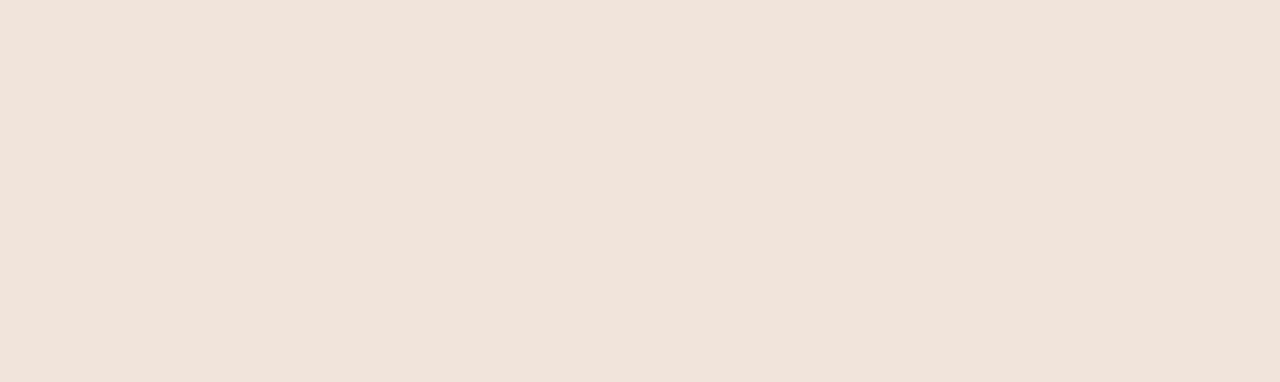
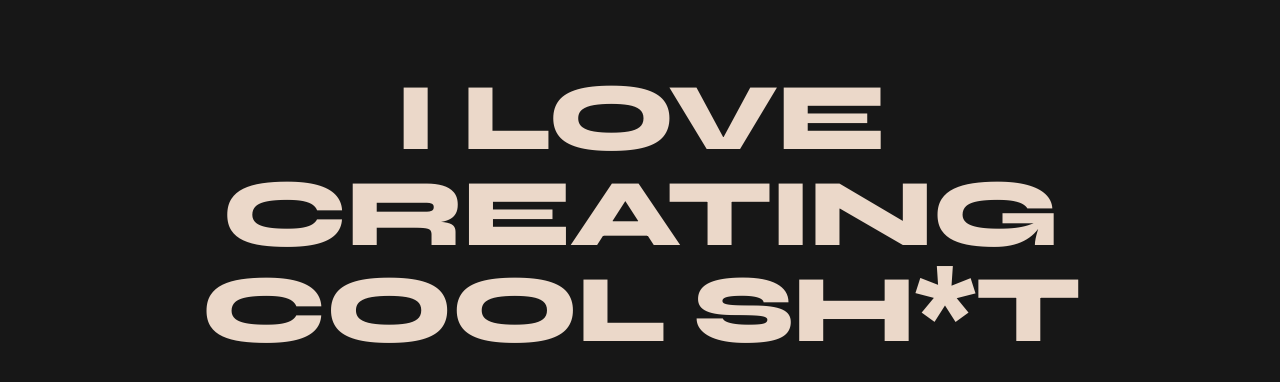
Before and after one commit to jTomasek-ux/portfolio, a Next.js app: page / in a window 1280 px wide. Shown: the part 1738-2120 px from the top of the page. Built offline with nearby package versions, Linux system fonts and the light colour scheme; a web font is replaced by a local one.

Commit message:
text animation fix height + new ILoveSection component in progress

```diff
--- a/app/components/HeroPage.tsx
+++ b/app/components/HeroPage.tsx
@@ -4,6 +4,7 @@ import { useState, useEffect, useCallback } from "react";
 import Header from "./Header";
 import HeroSection from "./HeroSection";
 import AboutSection from "./AboutSection";
+import ILoveSection from "./ILoveSection";
 
 export default function HeroPage() {
   const [isDark] = useState(true);
@@ -35,6 +36,7 @@ export default function HeroPage() {
           onF1LeadCarExited={handleF1LeadCarExited}
         />
         <AboutSection />
+        <ILoveSection />
       </main>
     </>
   );
--- /dev/null
+++ b/app/components/ILoveSection.tsx
@@ -0,0 +1,25 @@
+"use client";
+
+export default function ILoveSection() {
+  return (
+    <section
+      id="love"
+      className="bg-[#171717] px-8 py-20 text-[#ebd8c9] md:px-12 md:py-28"
+    >
+      <div className="mx-auto max-w-[1400px]">
+        <p
+          className="text-center"
+          style={{
+            fontFamily: "var(--font-syne), sans-serif",
+            fontWeight: 800,
+            fontSize: "clamp(2.5rem, 8vw, 6rem)",
+            lineHeight: 1,
+            letterSpacing: "-0.02em",
+          }}
+        >
+          I LOVE CREATING COOL SH*T
+        </p>
+      </div>
+    </section>
+  );
+}
--- a/app/components/ScrollRevealText.tsx
+++ b/app/components/ScrollRevealText.tsx
@@ -76,7 +76,7 @@ export default function ScrollRevealText({
   });
 
   return (
-    <div ref={containerRef} className={`h-[200vh] ${className ?? ""}`}>
+    <div ref={containerRef} className={`h-[80vh] ${className ?? ""}`}>
       <div
         className="sticky top-0 flex h-screen flex-col justify-center gap-10"
         style={{ background: bgColor }}
```
